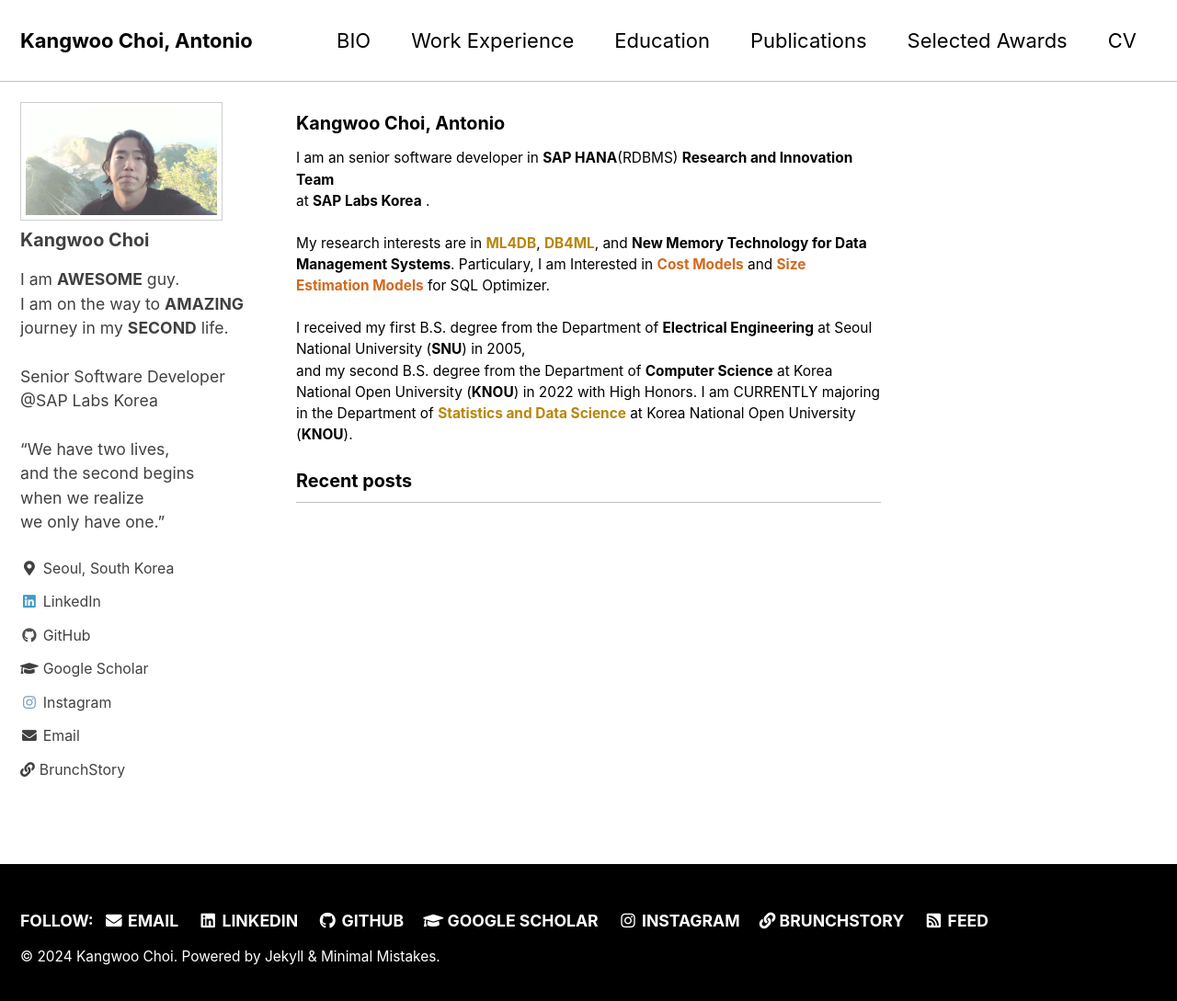
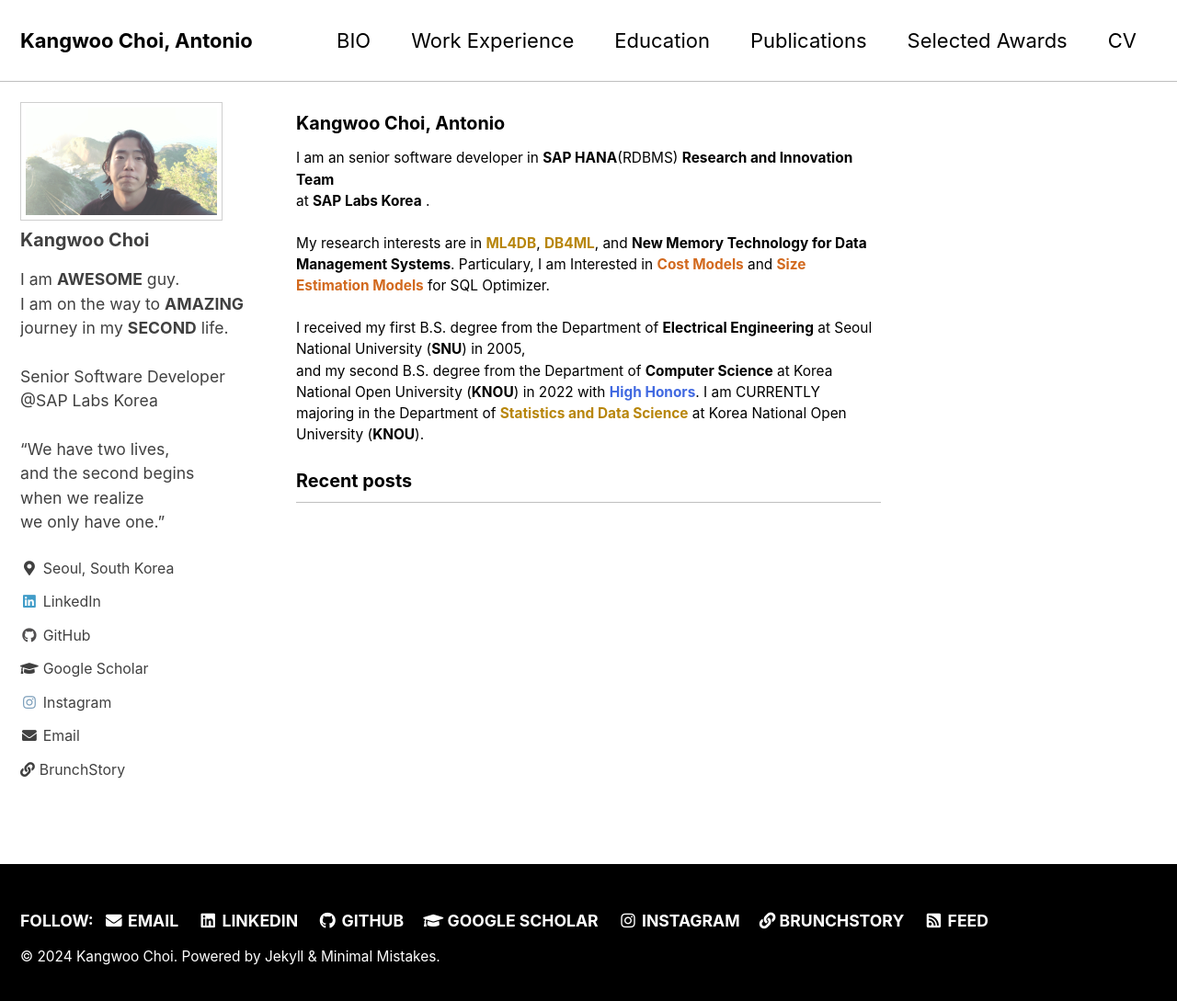
Before and after one commit to KangwooChoi/KangwooChoi.github.io, a Jekyll site: the page built from index.html, in a window 1280 px wide and 1096 px high. Shown: the top 1089 px of the window at 92% size. Built offline with Jekyll 4.4.1, drawn with Linux system fonts in a browser that asks for light colours; cached includes are drawn as plain includes; the list of posts is cut into pages by our own code.

Commit message:
Update index.html

```diff
--- a/index.html
+++ b/index.html
@@ -14,6 +14,6 @@
   Particulary, I am Interested in <b><font color="chocolate">Cost Models</font></b> and <b><font color="chocolate">Size Estimation Models</font></b> for SQL Optimizer.
   <br><br>I received my first B.S. degree from the Department of <b>Electrical Engineering</b> at Seoul National University (<b>SNU</b>) in 2005,
   <br>and my second B.S. degree from the Department of <b>Computer Science</b> at Korea National Open University (<b>KNOU</b>) in 2022
-  with <b<font color="dodgerblue">High Honors</font></b>. I am CURRENTLY majoring in the Department of <b><font color="darkgoldenrod">Statistics and Data Science</font></b> at Korea National Open University (<b>KNOU</b>).<br>
+  with <b><font color="royalblue">High Honors</font></b>. I am CURRENTLY majoring in the Department of <b><font color="darkgoldenrod">Statistics and Data Science</font></b> at Korea National Open University (<b>KNOU</b>).<br>
 </p>
 </body>
```
